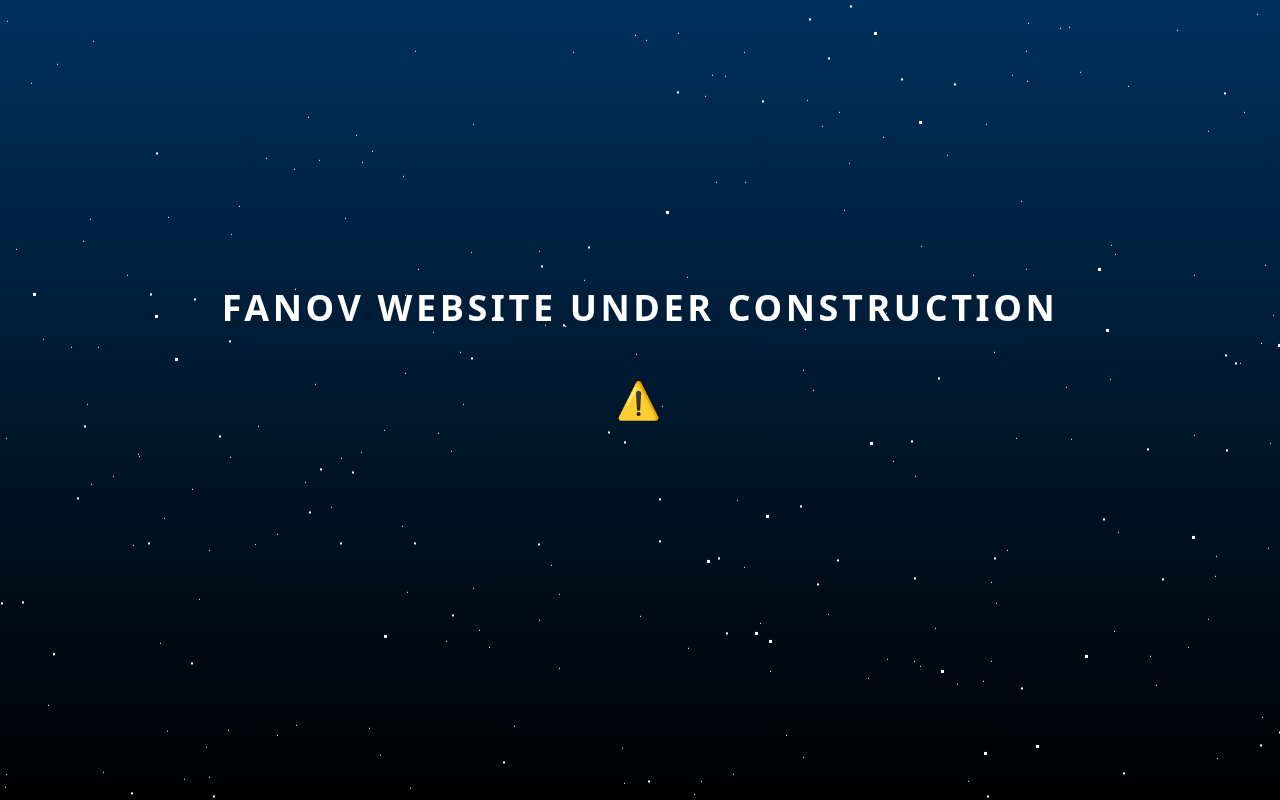
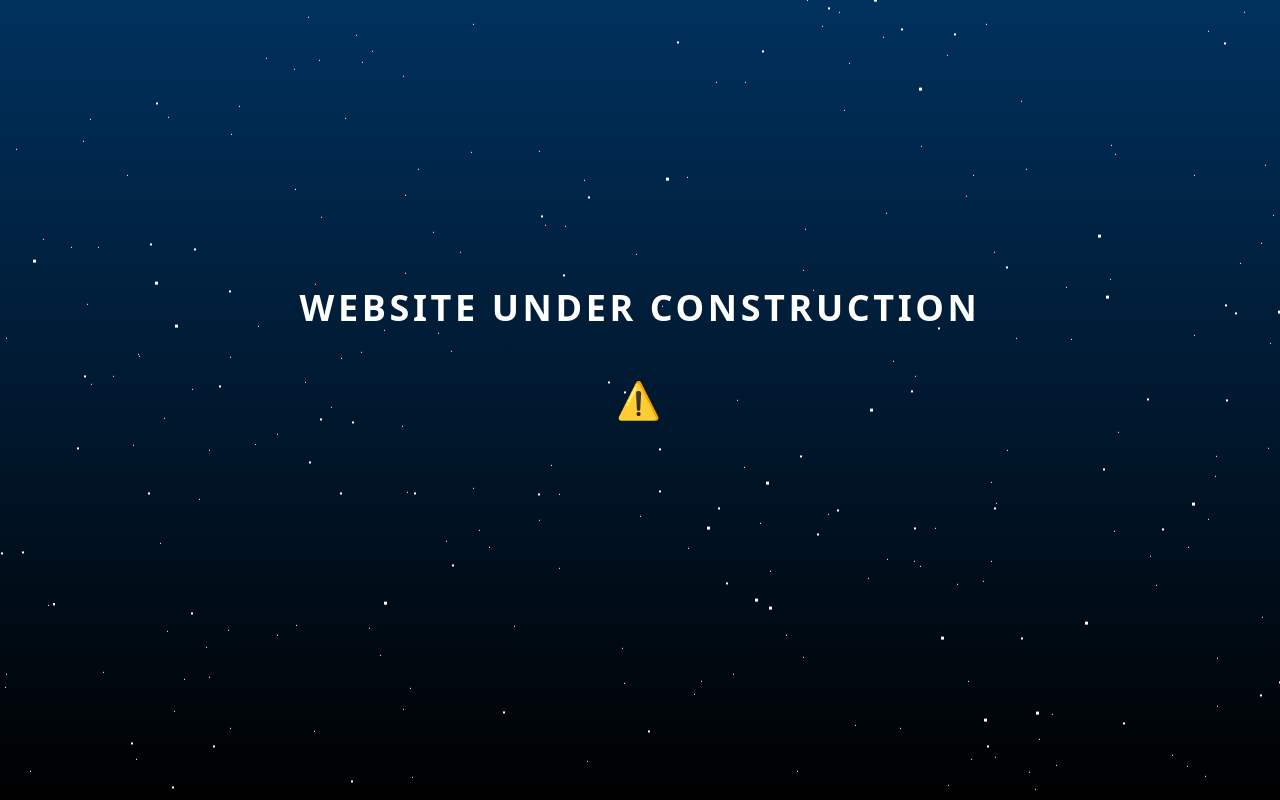
Before and after one commit to Fanovv/Portfolio, a Next.js app: page / in a window 1280 px wide. Built offline with nearby package versions, Linux system fonts and the light colour scheme; no server answers.

Commit message:
Check main deployment

```diff
--- a/src/app/page.tsx
+++ b/src/app/page.tsx
@@ -17,7 +17,7 @@ const Home = () => {
             />
           </div>
           <span className="absolute top-72">
-            FANOV WEBSITE UNDER CONSTRUCTION
+            WEBSITE UNDER CONSTRUCTION
           </span>
         </div>
       </div>
```
